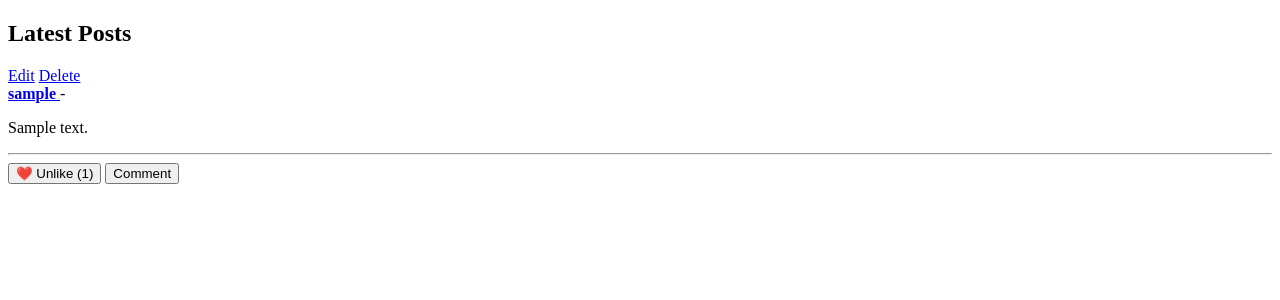
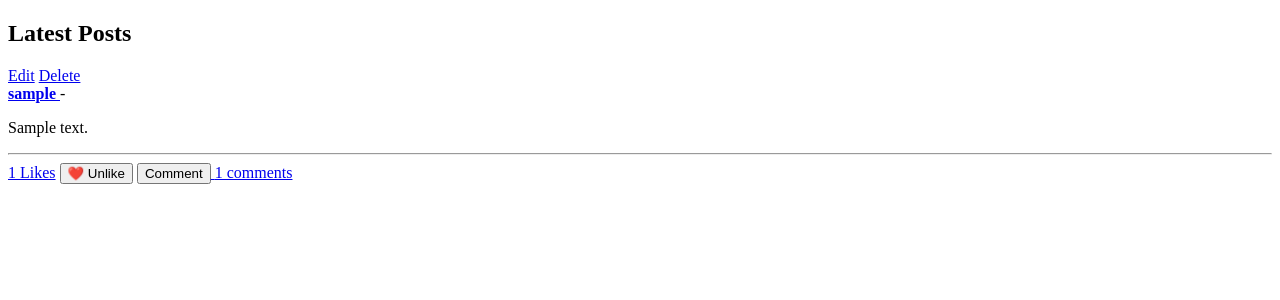
Before and after one commit to 02valentino/social-network, a Django app: page / in a window 1280 px wide. Shown: the part 29-329 px from the top of the page. Run offline with Django 5.2, Linux system fonts and the light colour scheme; a user stored in the database is signed in; tables that the repository leaves empty hold one stand-in row (values such as "Sample post").

Commit message:
network: add post's total like number in like_button.html and total comment number in post_list.html

```diff
--- a/network/templates/network/partials/like_button.html
+++ b/network/templates/network/partials/like_button.html
@@ -1,4 +1,5 @@
 <form action="{% url 'toggle-like' post.pk %}" method="post" style="display:inline;">
+  <a href="{% url 'post-likes' post.pk %}">{{ post.total_likes }} Likes</a>
   {% csrf_token %}
   <button type="submit">
     {% if user in post.liked_by.all %}
@@ -6,6 +7,5 @@
     {% else %}
       🤍 Like
     {% endif %}
-    ({{ post.total_likes }})
   </button>
 </form>
--- a/network/templates/network/post_list.html
+++ b/network/templates/network/post_list.html
@@ -20,6 +20,7 @@
     <a href="{% url 'post-detail' post.pk %}">
       <button type="button">Comment</button>
     </a>
+    <a href="{% url 'post-detail' post.pk %}">{{ post.comment_count }} comments</a>
   {% empty %}
     <p>No posts yet.</p>
   {% endfor %}
```
